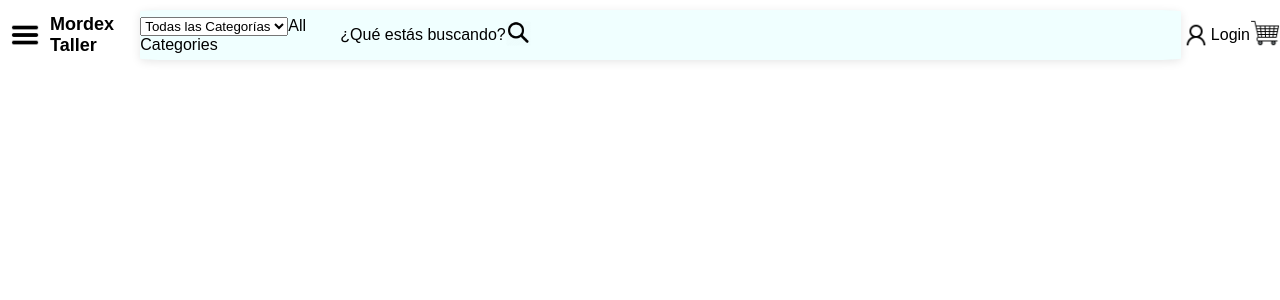
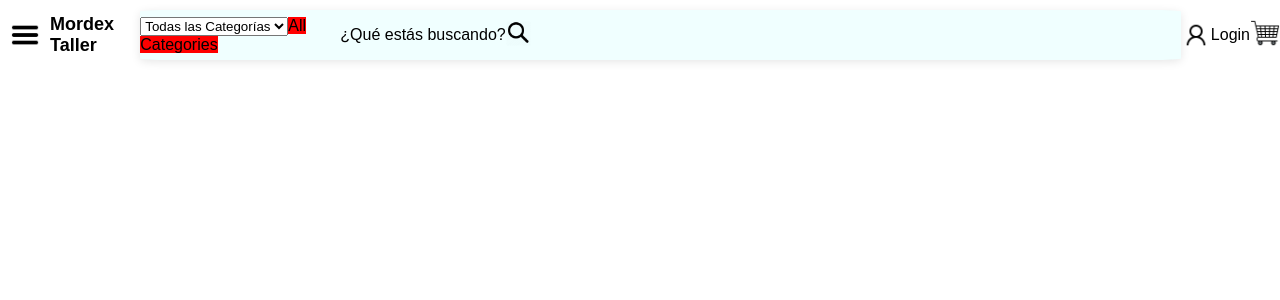
Before and after one commit to MauricioStrang/Mordex-Taller, a Next.js app: page /about in a window 1280 px wide. Shown: the top 300 px of the page. Built offline with nearby package versions, Linux system fonts and the light colour scheme.

Commit message:
select label not properly working

```diff
--- a/src/components/header/header.jsx
+++ b/src/components/header/header.jsx
@@ -27,7 +27,7 @@ const Header =()=> {
                     <option value="saab">Herramientas</option>
                     <option value="opel">Sticker</option>
                 </select>
-                <label class="select-label">All Categories</label>
+                <label className={styles.selectLabel}>All Categories</label>
             </div>
 
             <div className={styles.searchBarContainer}>
--- a/src/components/header/header.module.css
+++ b/src/components/header/header.module.css
@@ -56,6 +56,11 @@
     opacity: 0;
 }
 
+.selectLabel{
+    background-color: red;
+    z-index: 850
+}
+
 .userContainer{
     display: flex;
     justify-content: center;
```
